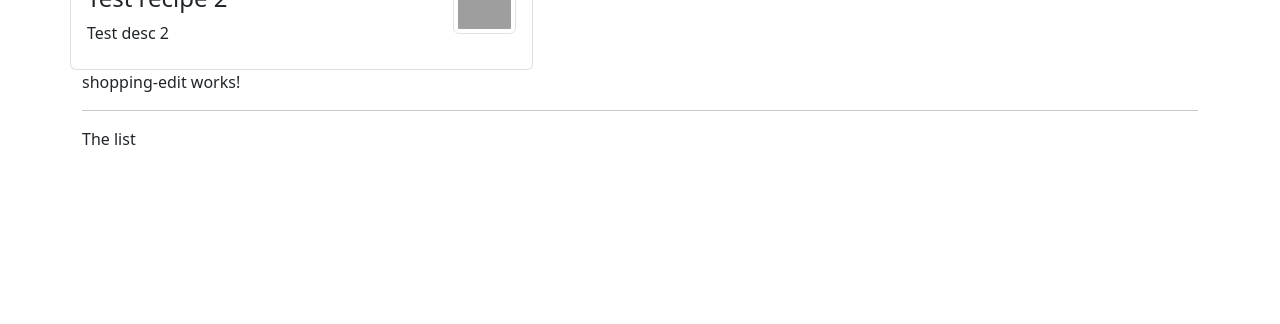
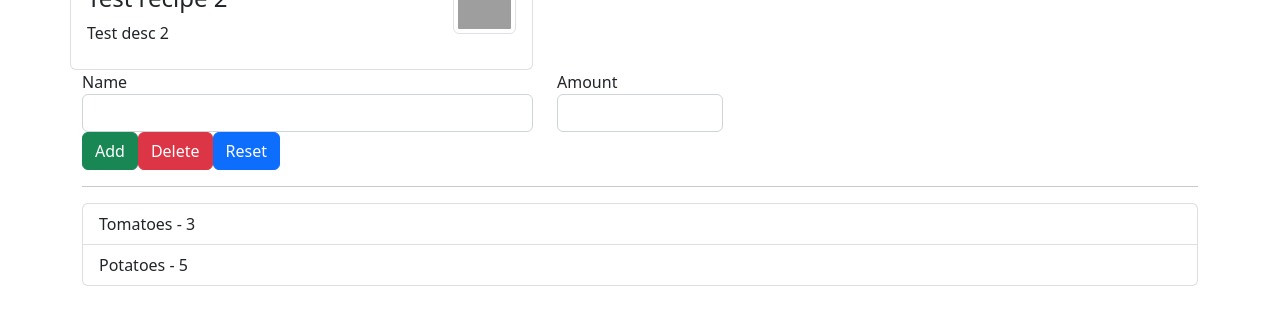
Before and after one commit to EnigmaSn/angular-max, an Angular app: page / in a window 1280 px wide. Shown: the part 286-610 px from the top of the page. Built offline with nearby package versions, Linux system fonts and the light colour scheme; grey boxes are pictures that could not be loaded.

Commit message:
ShoppingList component

```diff
--- /dev/null
+++ b/src/app/shared/ingredient.model.ts
@@ -0,0 +1,3 @@
+export class Ingredient {
+    constructor(public name: string, public amount: number) {}
+}
--- a/src/app/shopping-list/shopping-edit/shopping-edit.component.html
+++ b/src/app/shopping-list/shopping-edit/shopping-edit.component.html
@@ -1 +1,23 @@
-<p>shopping-edit works!</p>
+<div class="row">
+    <div class="col-xs-12">
+        <form>
+            <div class="row">
+                <div class="col-sm-5 form-group">
+                    <label for="name">Name</label>
+                    <input id="name" type="text" class="form-control">
+                </div>
+                <div class="col-sm-2 form-group">
+                    <label for="amount">Amount</label>
+                    <input id="amount" type="number" class="form-control">
+                </div>
+            </div>
+            <div class="row">
+                <div class="col-xs-12">
+                    <button class="btn btn-success" type="submit">Add</button>
+                    <button class="btn btn-danger" type="button">Delete</button>
+                    <button class="btn btn-primary" type="reset">Reset</button>
+                </div>
+            </div>
+        </form>
+    </div>
+</div>
--- a/src/app/shopping-list/shopping-list.component.html
+++ b/src/app/shopping-list/shopping-list.component.html
@@ -2,6 +2,12 @@
     <div class="col-xs-10">
         <app-shopping-edit></app-shopping-edit>
         <hr>
-        The list
+        <ul class="list-group">
+            <li class="list-group-item" *ngFor="let ingredient of ingredients">
+                <a style="cursor: pointer">
+                    {{ ingredient.name }} - {{ ingredient.amount }}
+                </a>
+            </li>
+        </ul>
     </div>
 </div>
--- a/src/app/shopping-list/shopping-list.component.ts
+++ b/src/app/shopping-list/shopping-list.component.ts
@@ -1,4 +1,5 @@
 import { Component } from '@angular/core';
+import { Ingredient } from '../shared/ingredient.model';
 
 @Component({
   selector: 'app-shopping-list',
@@ -6,5 +7,8 @@
   styleUrls: ['./shopping-list.component.less']
 })
 export class ShoppingListComponent {
-
+  ingredients: Ingredient[] = [
+    new Ingredient('Tomatoes', 3),
+    new Ingredient('Potatoes ', 5),
+  ];
 }
```
